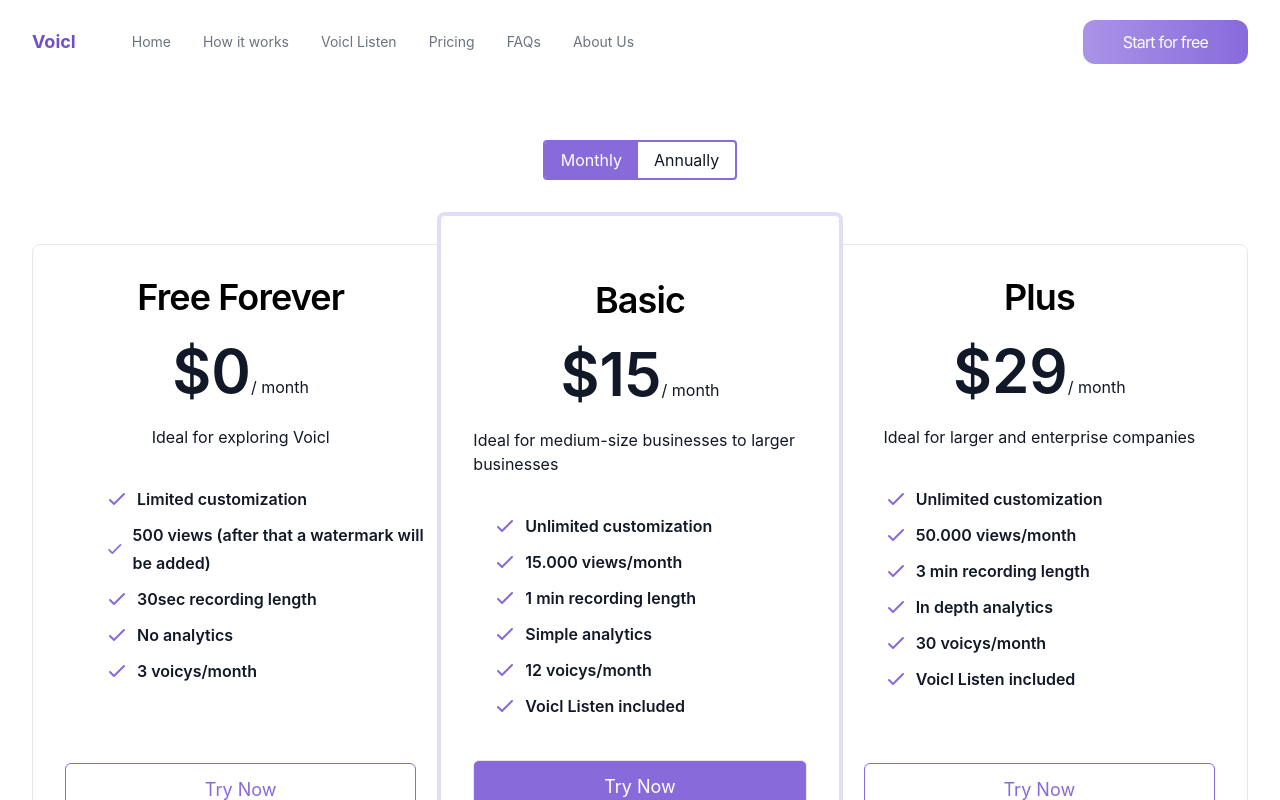
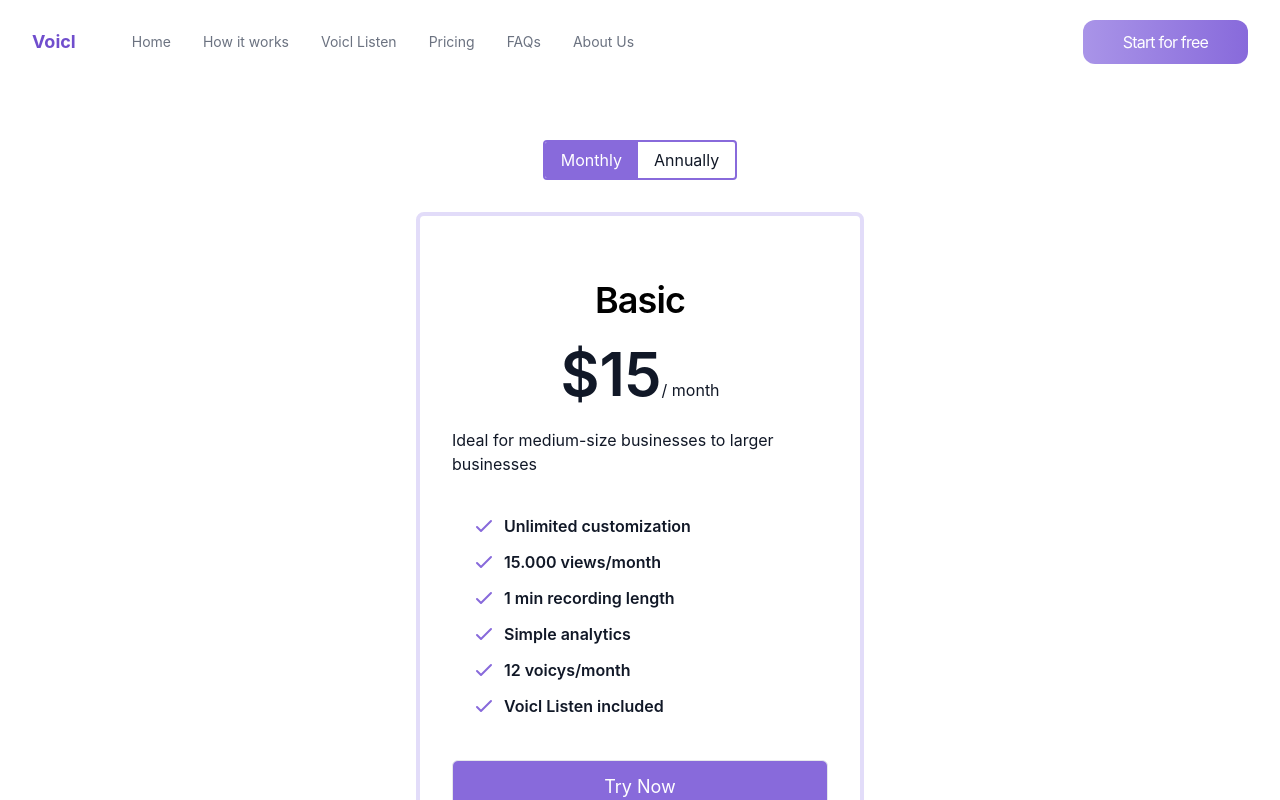
Before and after one commit to zarghamkhandev/bionic-reads, a Next.js app: page /pricing in a window 1280 px wide. Shown: the top 800 px of the page. Built offline with nearby package versions, Linux system fonts and the light colour scheme.

Commit message:
disabled

```diff
--- a/pages/pricing.tsx
+++ b/pages/pricing.tsx
@@ -9,16 +9,20 @@
     yearly: { starter: 144, pro: 278 },
   };
 
-  const freeFeatures = ["Limited customization", "500 views (after that a watermark will be added)", "30sec recording length", "No analytics", "3 voicys/month"
-];
+  const freeFeatures = [
+    "Limited customization",
+    "500 views (after that a watermark will be added)",
+    "30sec recording length",
+    "No analytics",
+    "3 voicys/month",
+  ];
   const starterFeatures = [
     "Unlimited customization",
     "15.000 views/month",
     "1 min recording length",
     "Simple analytics",
     "12 voicys/month",
-    "Voicl Listen included"
-    ,
+    "Voicl Listen included",
   ];
 
   const proFeatures = [
@@ -27,8 +31,7 @@
     "3 min recording length",
     "In depth analytics",
     "30 voicys/month",
-    "Voicl Listen included"
-    ,
+    "Voicl Listen included",
   ];
   return (
     <Layout>
@@ -67,9 +70,9 @@
               Annually
             </button>
           </div>
-          <div className="grid grid-cols-1 gap-4 mt-4 leading-7 text-gray-900 border-0 border-gray-200 sm:mt-6 sm:gap-6 md:mt-8 md:gap-0 lg:grid-cols-3">
+          <div className="grid grid-cols-1 gap-4 mt-4 leading-7 text-gray-900 border-0 border-gray-200 sm:mt-6 sm:gap-6 md:mt-8 md:gap-0 ">
             {/* Price 1 */}
-            <div className="relative z-10 flex flex-col items-center max-w-md p-4 mx-auto my-0 border border-solid rounded-lg lg:-mr-3 sm:my-0 sm:p-6 md:my-8 md:p-8">
+            {/* <div className="relative z-10 flex flex-col items-center max-w-md p-4 mx-auto my-0 border border-solid rounded-lg lg:-mr-3 sm:my-0 sm:p-6 md:my-8 md:p-8">
               <h3 className="m-0 text-2xl font-semibold leading-tight tracking-tight text-black border-0 border-gray-200 sm:text-3xl md:text-4xl">
                 Free Forever
               </h3>
@@ -111,7 +114,7 @@
               <a href="https://app.voicl.com/" className="inline-flex justify-center w-full px-4 py-3 mt-8 text-sm leading-none text-center no-underline bg-transparent border rounded-md cursor-pointer text-our-600 border-our-600 hover:bg-our-700 hover:border-our-700 hover:text-white focus-within:bg-our-700 focus-within:border-our-700 focus-within:text-white sm:text-base md:text-lg">
                 Try Now
               </a>
-            </div>
+            </div> */}
             {/* Price 2 */}
             <div className="relative z-20 flex flex-col items-center max-w-md p-4 mx-auto my-0 bg-white border-4 border-solid rounded-lg border-our-300 sm:p-6 md:px-8 md:py-16">
               <h3 className="m-0 text-2xl font-semibold leading-tight tracking-tight text-black border-0 border-gray-200 sm:text-3xl md:text-4xl">
@@ -152,12 +155,15 @@
                   </li>
                 ))}
               </ul>
-              <a href="https://app.voicl.com/" className="inline-flex justify-center w-full px-4 py-3 mt-8 text-sm leading-none text-center text-white no-underline border rounded-md cursor-pointer bg-our-600 hover:bg-our-700 hover:border-our-700 hover:text-white focus-within:bg-our-700 focus-within:border-our-700 focus-within:text-white sm:text-base md:text-lg">
-               Try Now
+              <a
+                href="https://app.voicl.com/"
+                className="inline-flex justify-center w-full px-4 py-3 mt-8 text-sm leading-none text-center text-white no-underline border rounded-md cursor-pointer bg-our-600 hover:bg-our-700 hover:border-our-700 hover:text-white focus-within:bg-our-700 focus-within:border-our-700 focus-within:text-white sm:text-base md:text-lg"
+              >
+                Try Now
               </a>
             </div>
             {/* Price 3 */}
-            <div className="relative z-10 flex flex-col items-center max-w-md p-4 mx-auto my-0 border border-solid rounded-lg lg:-ml-3 sm:my-0 sm:p-6 md:my-8 md:p-8">
+            {/* <div className="relative z-10 flex flex-col items-center max-w-md p-4 mx-auto my-0 border border-solid rounded-lg lg:-ml-3 sm:my-0 sm:p-6 md:my-8 md:p-8">
               <h3 className="m-0 text-2xl font-semibold leading-tight tracking-tight text-black border-0 border-gray-200 sm:text-3xl md:text-4xl">
                 Plus
               </h3>
@@ -199,7 +205,7 @@
               <a href="https://app.voicl.com/" className="inline-flex justify-center w-full px-4 py-3 mt-8 text-sm leading-none text-center no-underline bg-transparent border rounded-md cursor-pointer text-our-600 border-our-600 hover:bg-our-700 hover:border-our-700 hover:text-white focus-within:bg-our-700 focus-within:border-our-700 focus-within:text-white sm:text-base md:text-lg">
                 Try Now
               </a>
-            </div>
+            </div> */}
           </div>
         </div>
       </section>
```
